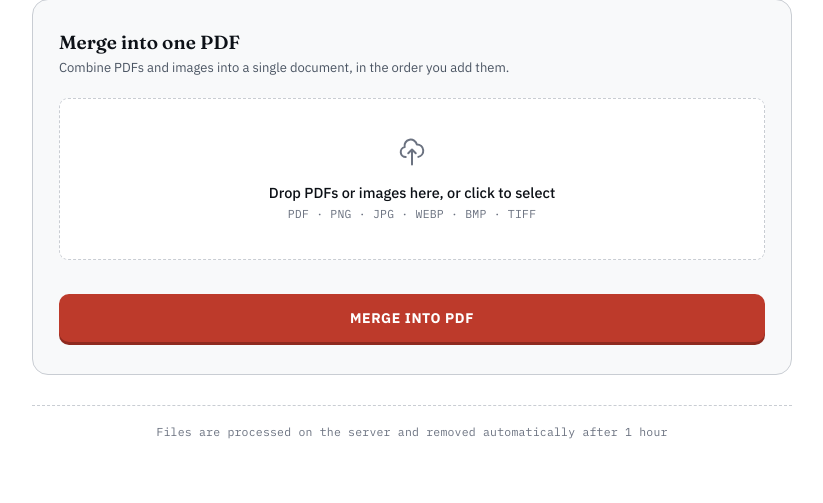
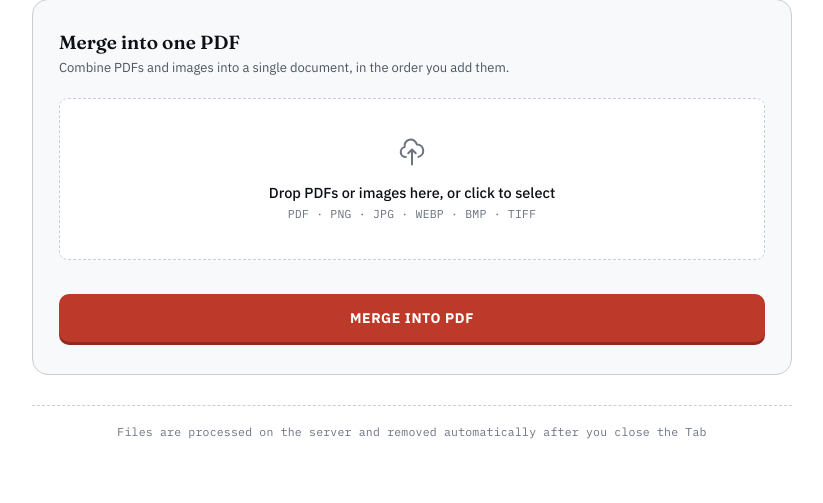
Before and after one commit to Madryon/pdf-toolbox, a Flask app: page / in a window 1280 px wide. Shown: the part 377-880 px from the top of the page, without its empty margins (228-1051 px from the left). Run offline with Flask 3, Linux system fonts and the light colour scheme; some libraries are stand-ins or nearby versions.

Commit message:
Update index.html

```diff
--- a/templates/index.html
+++ b/templates/index.html
@@ -1322,7 +1322,7 @@
     <div class="status" id="unlockStatus"></div>
   </div>
 
-  <footer>Files are processed on the server and removed automatically after 1 hour</footer>
+  <footer>Files are processed on the server and removed automatically after you close the Tab</footer>
 </div>
 
 <script>
```
